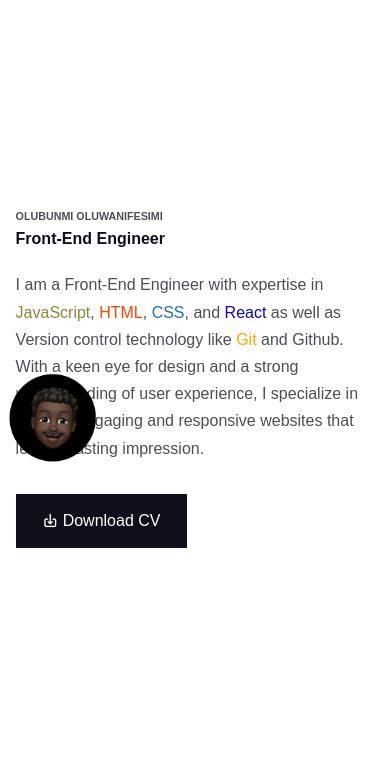
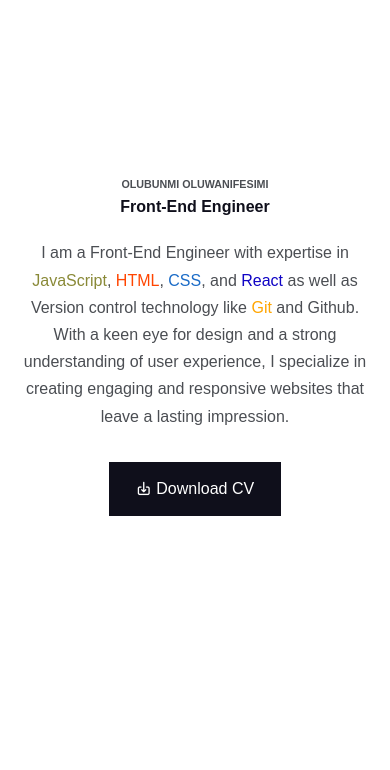
Before and after one commit to OLUBUNMII/portfolio, a plain HTML site: page index.html in a window 390 px wide. Shown: the part 74-844 px from the top of the page. Drawn offline with nearby package versions, Linux system fonts and the light colour scheme.

Commit message:
Removed header picture

```diff
--- a/style.css
+++ b/style.css
@@ -572,17 +572,8 @@ footer ul li a:hover:after {
     margin: 4rem 0;
   }
 
-
-
   .header__image{
-    width: 20%;
-    position: absolute;
-    bottom: -6rem;
-    z-index: 1;
-    border-radius: 9999px;
-    margin-bottom: 460px;
-    margin-left: 250px;
-    margin-top: 295px;
+    display: none;
   }
 
   header{
@@ -602,7 +593,8 @@ footer ul li a:hover:after {
   }
 
   .header__left{
-    margin-top: 5rem;
+    text-align: center;
+    margin-bottom: 2rem;
   }
 
   .header__left p{
@@ -637,46 +629,3 @@ footer ul li a:hover:after {
 
 
 }
-
-
-
-@media screen and (max-width: 425px){
-
-  .header__left{
-    margin-top: 2rem;
-  }
-
-  .header__image{
-    width: 25%;
-    position: absolute;
-    bottom: -6rem;
-    z-index: 1;
-    border-radius: 9999px;
-    margin-bottom: 510px;
-    margin-left: -0.5rem;
-    margin-top: 245px;
-  }
-
-}
-
-@media screen and (max-width: 320px){
-  .header__left{
-    margin-top: 1.7rem;
-  }
-
-  .header__image{
-    width: 30%;
-    position: absolute;
-    bottom: -6rem;
-    z-index: 1;
-    border-radius: 9999px;
-    margin-bottom: 520px;
-    margin-left: -0.5rem;
-    margin-top: 245px;
-  }
-
-  #portfolio{
-    background-color: white;
-  }
-
-}
```
